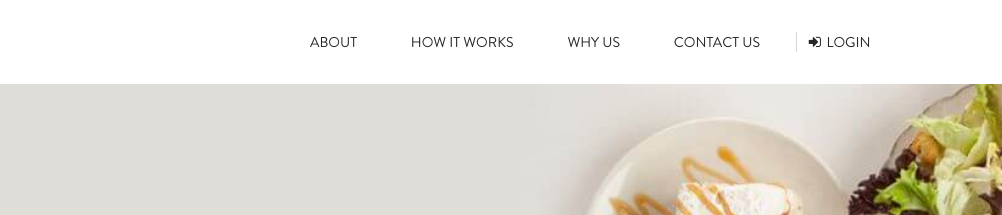
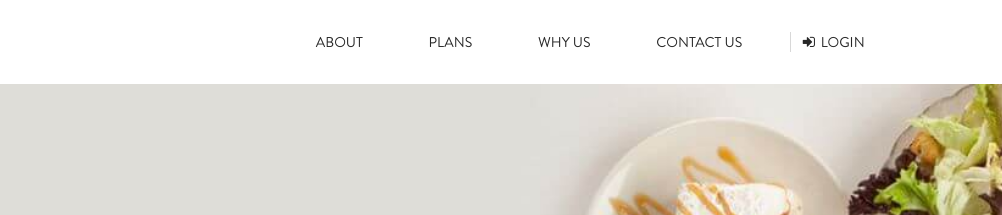
Before and after one commit to sidharth6323/nuttymeals-frontend, a plain HTML site: page index.html in a window 1280 px wide. Shown: the top 215 px of the page, 278-1280 px from the left. Drawn offline with nearby package versions, Linux system fonts and the light colour scheme; some packages are replaced by stand-ins of ours; no server answers; a web font is replaced by a local one.

```diff
--- a/index.html
+++ b/index.html
@@ -514,8 +514,8 @@
           <li id="about_btn" ng-click="scroll_to('about')">
             About
           </li>
-          <li id="how_btn" ng-click="scroll_to('how')">
-            How it Works
+          <li id="how_btn" ng-click="scroll_to('plan')">
+            Plans
           </li>
           <li id="why_btn" ng-click="scroll_to('why')">
             Why Us
```
Also changed, not shown: img/muscle.png, img/poster1.png, img/poster2.png, img/poster3.png, 2 other files.
